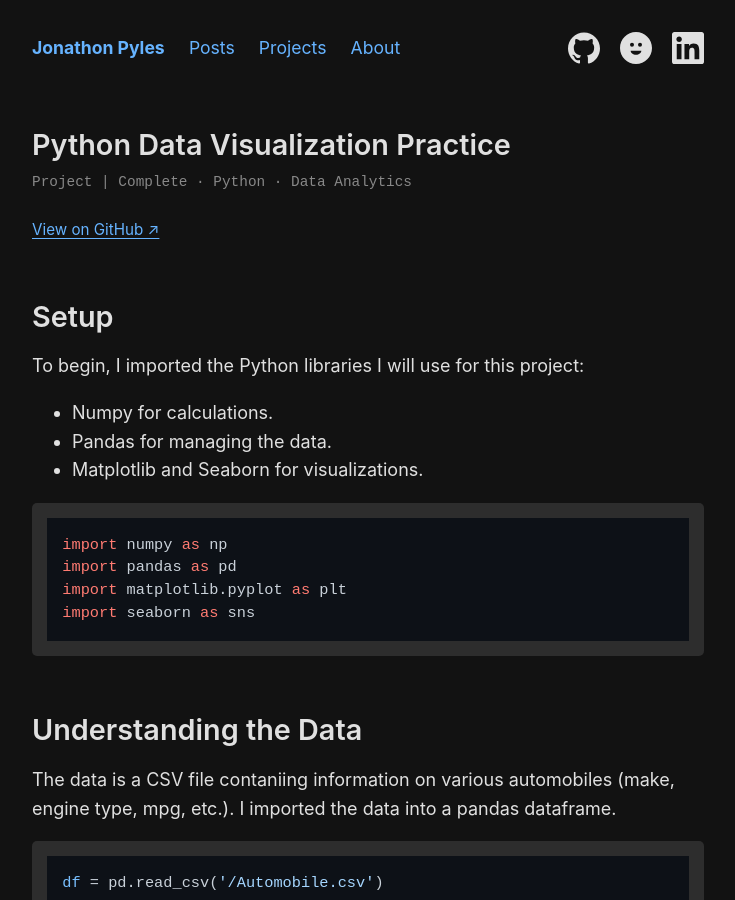
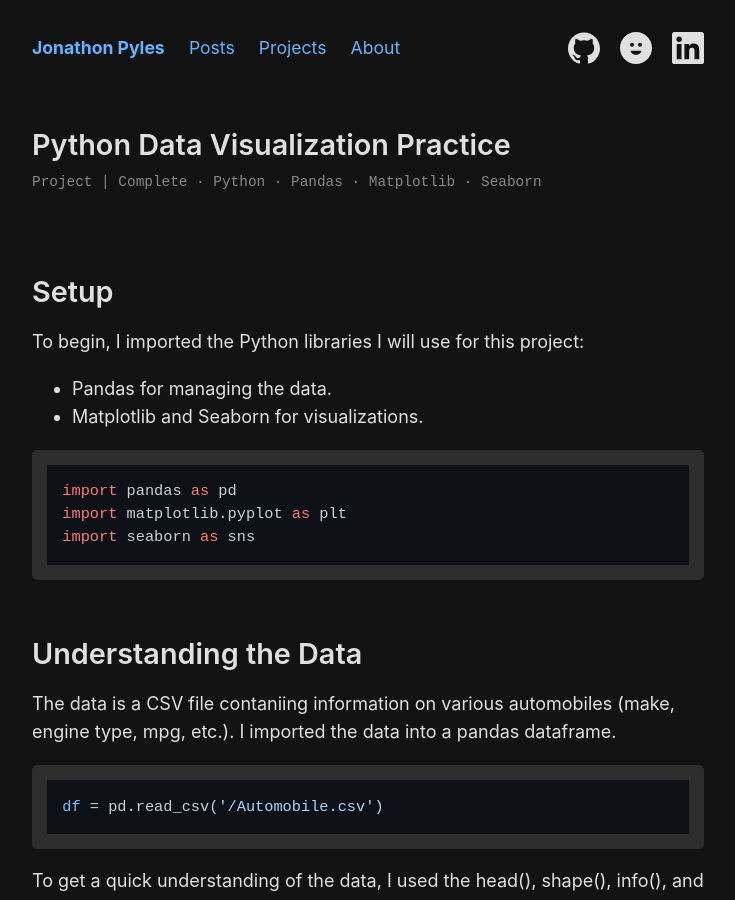
Before and after one commit to JNPyles/JNPyles.github.io, a Jekyll site: the page built from _posts/2024/2024-02-18-Python-Data-Visualization.md, in a window 1280 px wide and 900 px high. Shown: the whole window, without its empty margins (272-1007 px from the left). Built offline with Jekyll 4.4.1, drawn with Linux system fonts in a browser that asks for light colours; nearby versions of some CDN libraries.

Commit message:
Website Updates

````diff
--- a/_posts/2024/2024-02-18-Python-Data-Visualization.md
+++ b/_posts/2024/2024-02-18-Python-Data-Visualization.md
@@ -2,20 +2,17 @@
 layout: project
 title: "Python Data Visualization Practice"
 date: 2024-02-18
-category: [Python]
-tags: [Complete,Python,Data Analytics]
-github_url: "https://github.com/JNPyles/8-Bit-Breadboard-Computer-Project"
-description: "Practice using Python's data visualization libraries, includiong Numpy, Pandas, Matplotlib, and Seaborn."
+category: [Data Analytics]
+tags: [Complete,Python,Pandas,Matplotlib,Seaborn]
+description: "Practice using Python's data visualization libraries."
 ---
 
 # Setup
 To begin, I imported the Python libraries I will use for this project:
-- Numpy for calculations.
 - Pandas for managing the data.
 - Matplotlib and Seaborn for visualizations.
 
 ```
-import numpy as np
 import pandas as pd
 import matplotlib.pyplot as plt
 import seaborn as sns
````
Also changed, not shown: index.html (+9 -6 lines).
